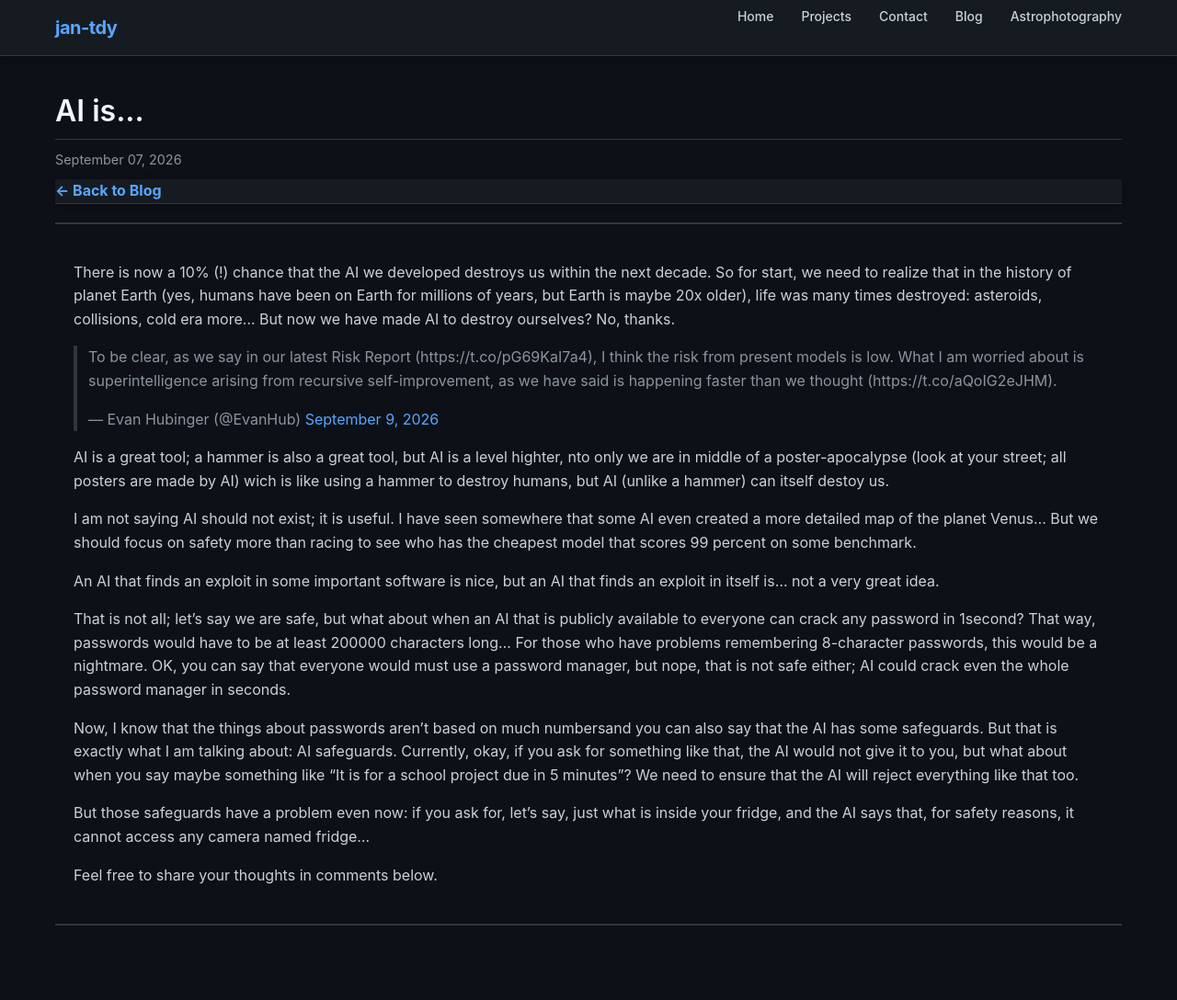
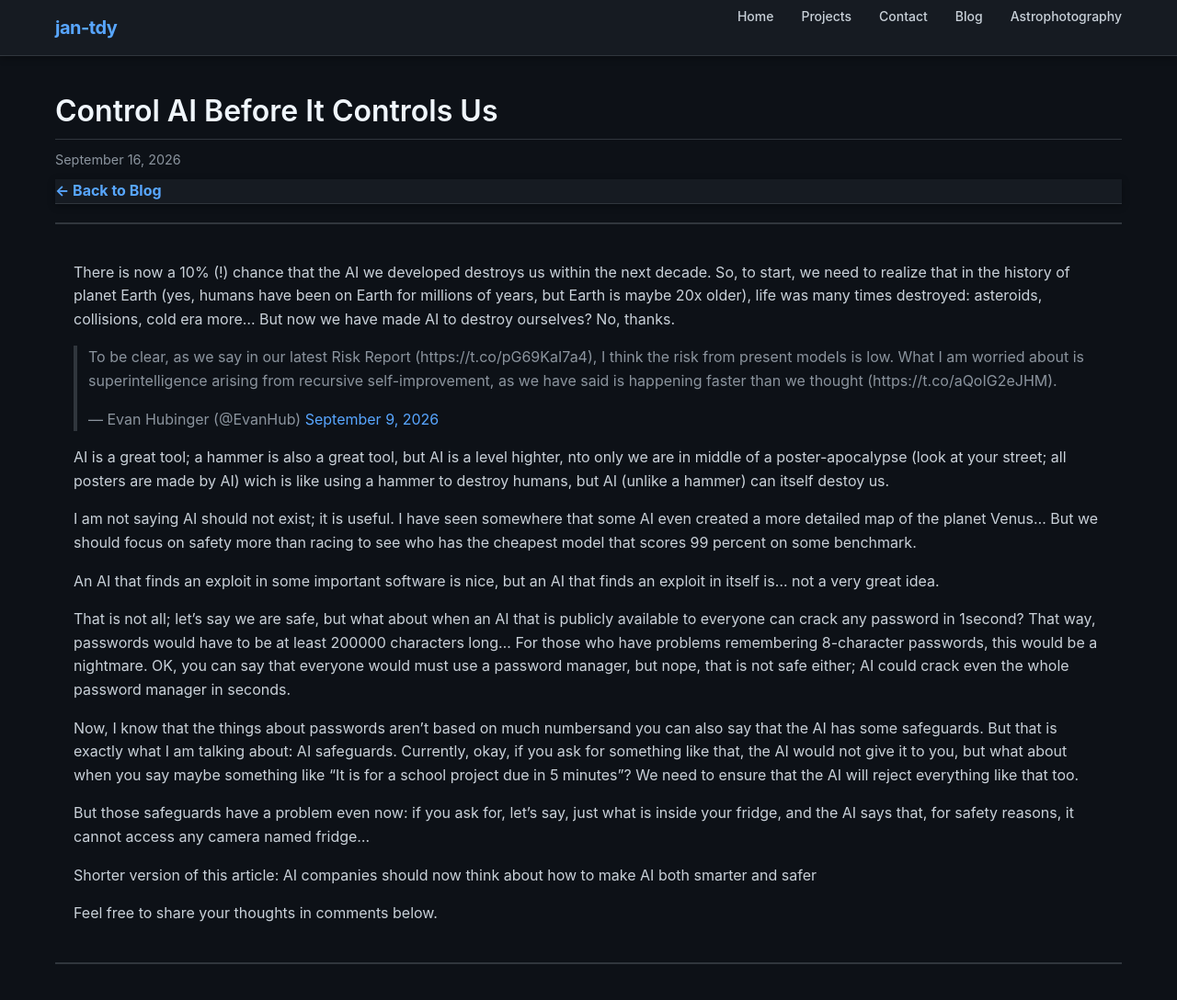
Before and after one commit to jan-tdy/jan-tdy, a Jekyll site: the page built from docs/_posts/2026-09-16-ai-needs-to-be-under-control.md, in a window 1280 px wide and 1119 px high. Shown: the top 1088 px of the window at 92% size. Built offline with Jekyll 4.4.1, drawn with Linux system fonts in a browser that asks for light colours; comment, search, counter and statistics services are not loaded.

Commit message:
Revise AI control article for clarity and summary
Updated text for clarity and added a summary statement.

```diff
--- a/docs/_posts/2026-09-12-ai-needs-to-be-under-control.md
+++ b/docs/_posts/2026-09-16-ai-needs-to-be-under-control.md
@@ -1,12 +1,12 @@
 ---
 layout: post
-title: "AI is..."
-date: 2026-09-07
+title: "Control AI Before It Controls Us"
+date: 2026-09-16
 state: DRAFT
 ---
 
 There is now a 10% (!) chance that the AI we developed destroys us within the next decade.
-So for start, we need to realize that in the history of planet Earth (yes, humans have been on Earth for millions of years, but Earth is maybe 20x older), life was many times destroyed: asteroids, collisions, cold era more... But now we have made AI to destroy ourselves? No, thanks.
+So, to start, we need to realize that in the history of planet Earth (yes, humans have been on Earth for millions of years, but Earth is maybe 20x older), life was many times destroyed: asteroids, collisions, cold era more... But now we have made AI to destroy ourselves? No, thanks.
 
 <blockquote class="twitter-tweet"><p lang="en" dir="ltr">To be clear, as we say in our latest Risk Report (https://t.co/pG69KaI7a4), I think the risk from present models is low. What I am worried about is superintelligence arising from recursive self-improvement, as we have said is happening faster than we thought (https://t.co/aQoIG2eJHM).</p>&mdash; Evan Hubinger (@EvanHub) <a href="https://x.com/EvanHub/status/2097528891846074828?ref_src=twsrc%5Etfw">September 9, 2026</a></blockquote>
 <script async src="https://platform.x.com/widgets.js" charset="utf-8"></script>
@@ -29,4 +29,6 @@ But that is exactly what I am talking about: AI safeguards. Currently, okay, if
 
 But those safeguards have a problem even now: if you ask for, let's say, just what is inside your fridge, and the AI says that, for safety reasons, it cannot access any camera named fridge...
 
+Shorter version of this article: AI companies should now think about how to make AI both smarter and safer
+
 Feel free to share your thoughts in comments below.
```
